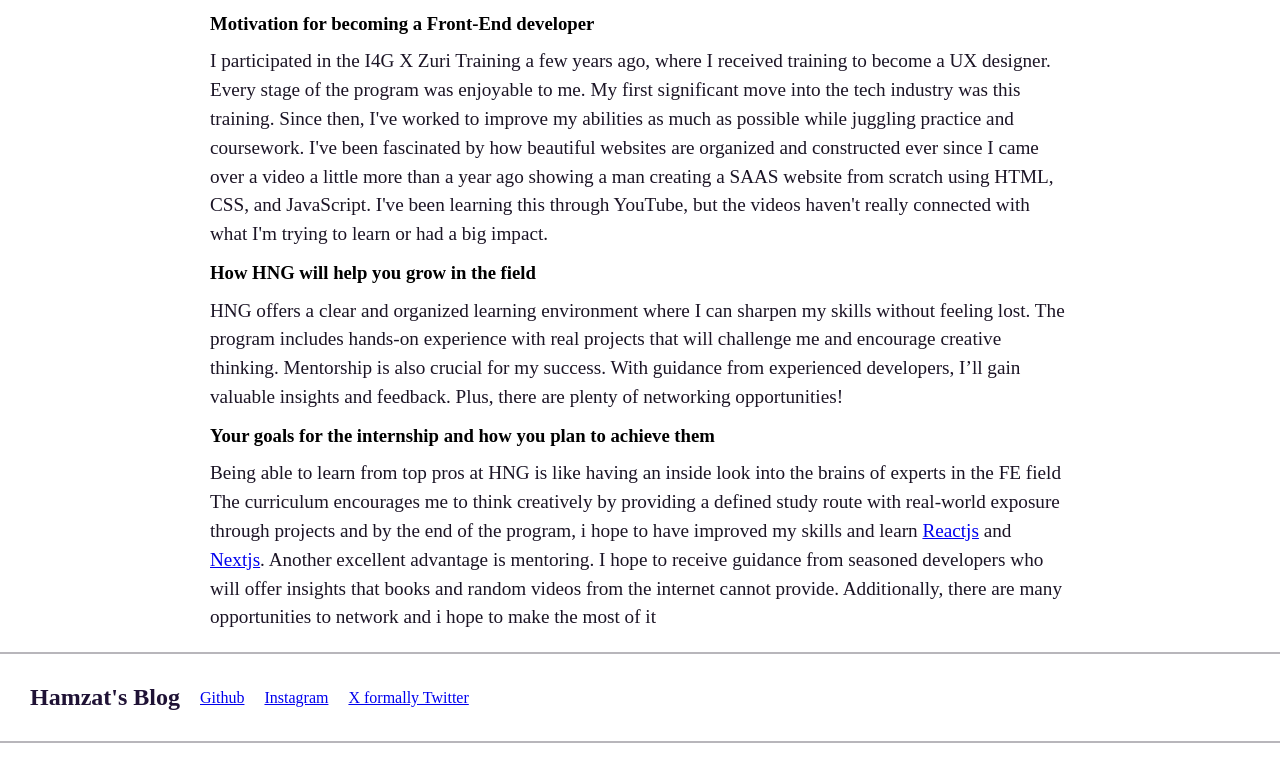
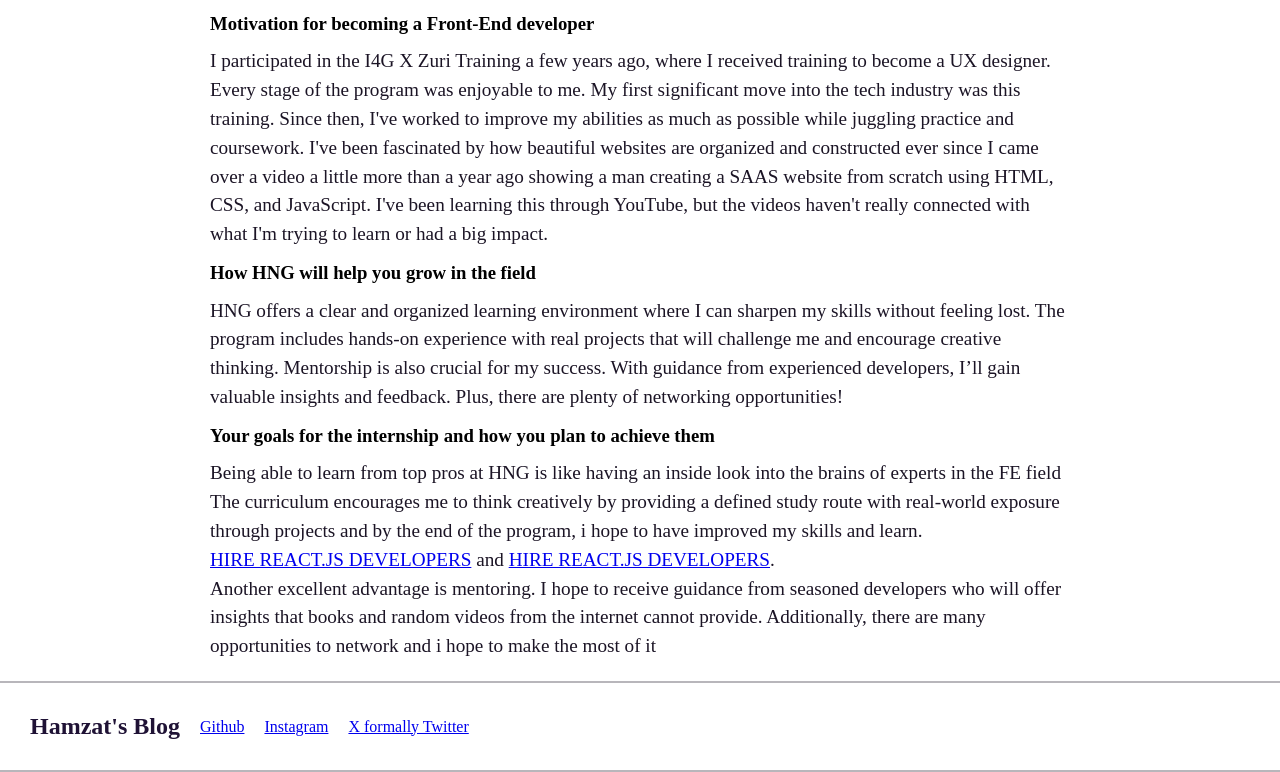
Before and after one commit to HamzatAA/HNG-project-stage-0-, a plain HTML site: page index.html in a window 1280 px wide. Shown: the part 630-1402 px from the top of the page. Before the commit the page ends 1373 px from the top, so only its background shows below. Drawn offline with Linux system fonts and the light colour scheme.

Commit message:
HNG stage-0 assignment 1

```diff
--- a/index.html
+++ b/index.html
@@ -48,7 +48,7 @@
                     </p>
                     <h3>Your goals for the internship and how you plan to achieve them</h3>
                     <p>
-                        Being able to learn from top pros at HNG is like having an inside look into the brains of experts in the FE field The curriculum encourages me to think creatively by providing a defined study route with real-world exposure through projects and by the end of the program, i hope to have improved my skills and learn <a href="https://hng.tech/hire/reactjs-developers">Reactjs</a> and <a href="https://hng.tech/hire/nextjs-developers">Nextjs</a>.
+                        Being able to learn from top pros at HNG is like having an inside look into the brains of experts in the FE field The curriculum encourages me to think creatively by providing a defined study route with real-world exposure through projects and by the end of the program, i hope to have improved my skills and learn.<br> <a href="https://hng.tech/hire/reactjs-developers">HIRE REACT.JS DEVELOPERS</a> and <a href="https://hng.tech/hire/nextjs-developers">HIRE REACT.JS DEVELOPERS</a>.<br>
                         Another excellent advantage is mentoring. I hope to receive guidance from seasoned developers who will offer insights that books and random videos from the internet cannot provide. Additionally, there are many opportunities to network and i hope to make the most of it
                     </p>
                 </div>
```
